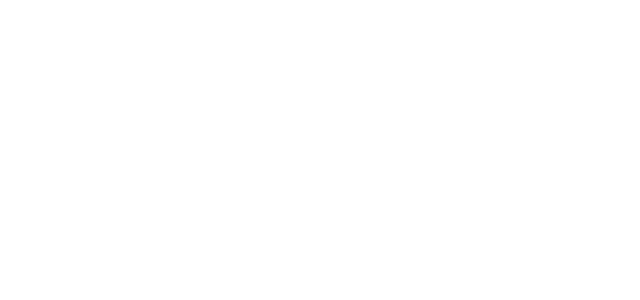
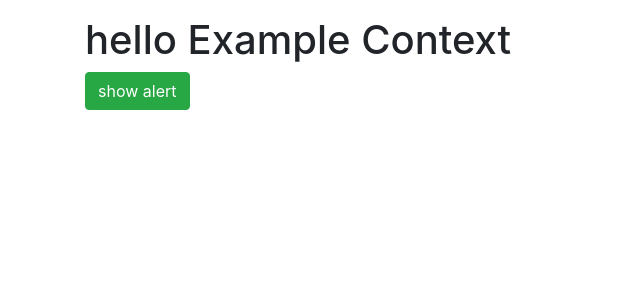
Before and after one commit to maximkro/react-hooks-studies, a React (Create React App) app: page / in a window 1280 px wide. Shown: the top 300 px of the page, without its empty margins (0-640 px from the left). Built offline with nearby package versions, Linux system fonts and the light colour scheme.

Commit message:
alert- Context,Provider added

```diff
--- a/src/App.tsx
+++ b/src/App.tsx
@@ -1,10 +1,19 @@
 import React from 'react';
-
+import { Main } from './Main';
+import { Alert } from './examples/alert/Alert';
+import { AlertProvider } from './examples/alert/AlertContext';
 
 
 function App() {
+
   return (
-    <div></div>
+    <AlertProvider>
+      <div className="container pt-3">
+        <Alert />
+        <Main />
+      </div>
+    </AlertProvider>
+
   );
 }
 
--- /dev/null
+++ b/src/Main.tsx
@@ -0,0 +1,12 @@
+import React from "react";
+import { useAlert } from "./examples/alert/AlertContext";
+
+export const Main: React.FC = () => {
+    const { toggle } = useAlert();
+    return (
+        <>
+            <h1>hello Example Context</h1>
+            <button onClick={toggle} className="btn btn-success">show alert</button>
+        </>
+    );
+}
--- a/src/examples/Memo.tsx
+++ b/src/examples/Memo.tsx
@@ -18,6 +18,8 @@
         return complexAlg(number);
     }, [number]);
 
+    //useMemo is used to keep unchanged object not callback as in useCallback
+    // no loss of reference after rerendering :)
     const styles = React.useMemo(() => ({ color: colored ? "darkred" : "black" }), [colored])
 
     React.useEffect(() => {
--- /dev/null
+++ b/src/examples/alert/Alert.tsx
@@ -0,0 +1,12 @@
+
+import { useAlert } from "./AlertContext";
+
+export const Alert = () => {
+    const { visible } = useAlert();
+    if (!visible) {
+        return null;
+    }
+    return (
+        <div className={'alert alert-danger'}>important message</div>
+    );
+}
--- /dev/null
+++ b/src/examples/alert/AlertContext.tsx
@@ -0,0 +1,21 @@
+import React, { useContext } from "react";
+
+interface AlertCtxProps {
+    children?: React.ReactNode,
+    visible?: boolean,
+    toggle?: () => void;
+}
+
+const AlertContext = React.createContext<AlertCtxProps>({} as AlertCtxProps);
+
+export const useAlert = () => {
+    return useContext(AlertContext);
+}
+
+export const AlertProvider: React.FC<AlertCtxProps> = ({ children }) => {
+    const [alert, setAlert] = React.useState(false);
+    const toggle = () => { setAlert(prev => !prev) };
+    return (
+        <AlertContext.Provider value={{ visible: alert, toggle: toggle }}>{children}</AlertContext.Provider>
+    )
+}
```
Also changed, not shown: src/examples/Callback.tsx (added, +31 -0 lines), src/examples/ItemsList.tsx (added, +20 -0 lines).
